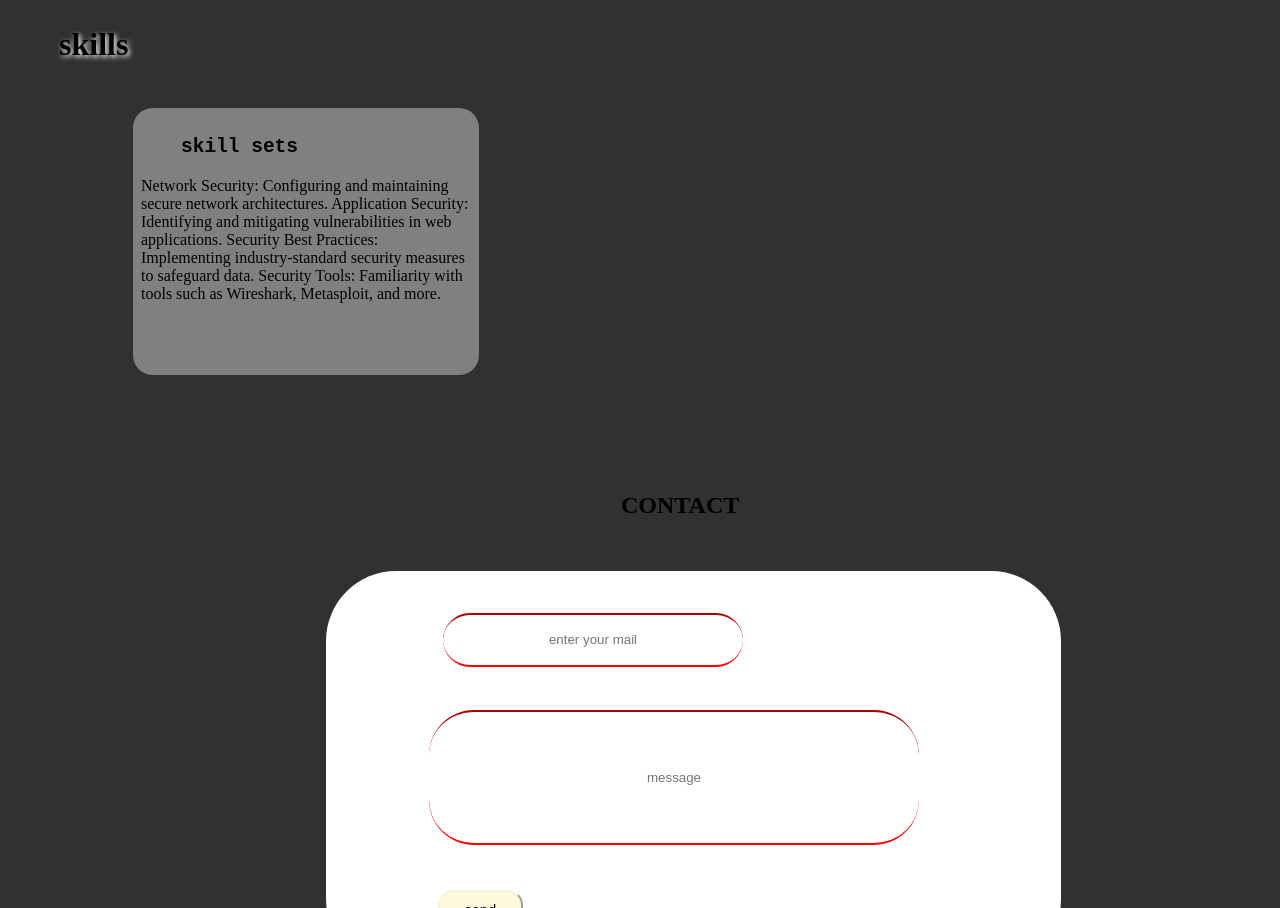
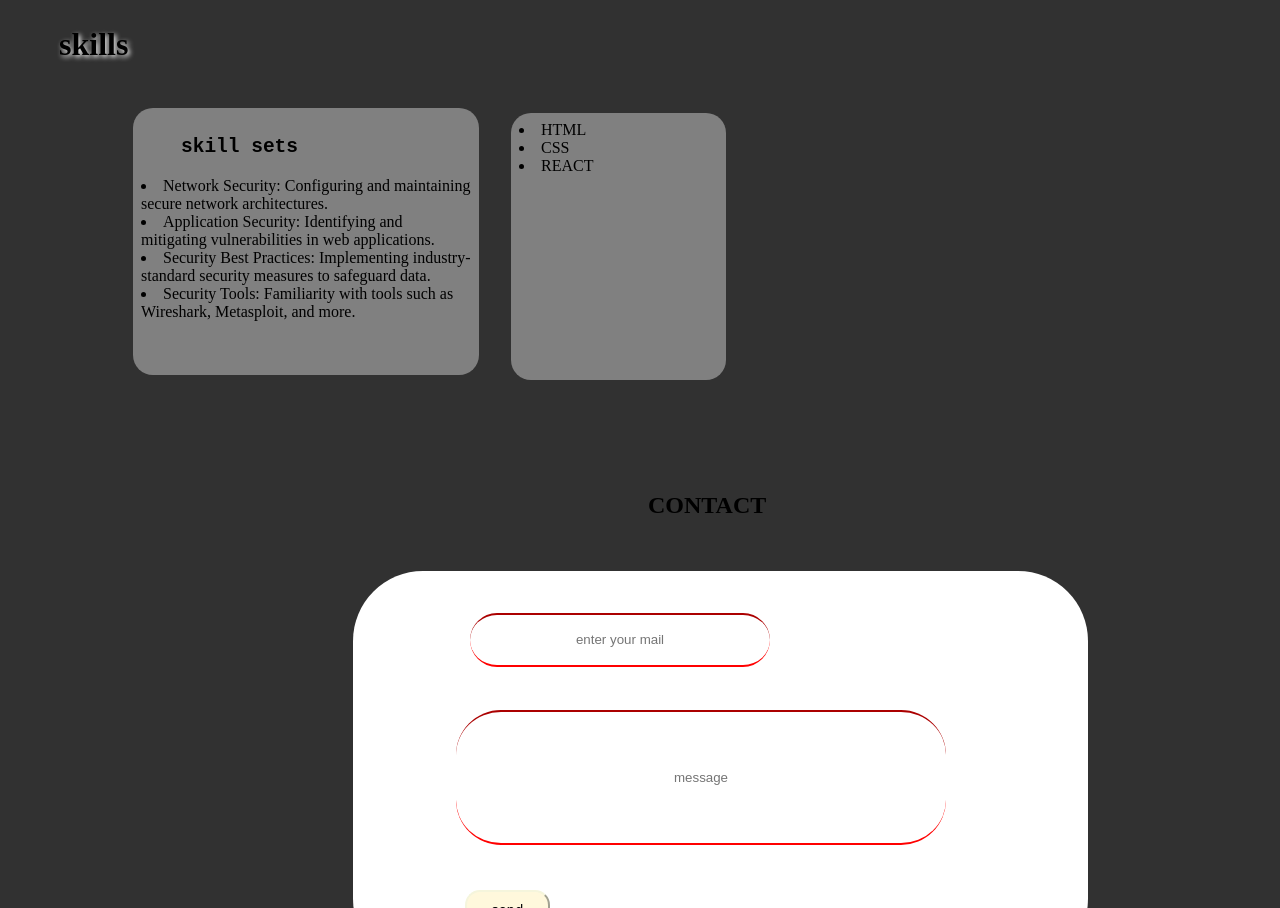
Before and after one commit to IndhuCSE/portfolio, a plain HTML site: page index.html in a window 1280 px wide. Shown: the part 1660-2568 px from the top of the page. Drawn offline with nearby package versions, Linux system fonts and the light colour scheme.

Commit message:
Update index.html

```diff
--- a/index.html
+++ b/index.html
@@ -453,11 +453,15 @@
   <div class="container">
       <div class="b1">
              <h2 style="font-family: monospace;"><ul>skill sets</ul></h2>
-             Network Security: Configuring and maintaining secure network architectures.
-             Application Security: Identifying and mitigating vulnerabilities in web applications.
-             Security Best Practices: Implementing industry-standard security measures to safeguard data.
-             Security Tools: Familiarity with tools such as Wireshark, Metasploit, and more.
+             <li>Network Security: Configuring and maintaining secure network architectures.</li>
+             <li>Application Security: Identifying and mitigating vulnerabilities in web applications.</li>
+             <li>Security Best Practices: Implementing industry-standard security measures to safeguard data.</li>
+             <li>Security Tools: Familiarity with tools such as Wireshark, Metasploit, and more.</li>
       </div>
+      <div class="b2">
+          <li>HTML</li>
+          <li>CSS</li>
+          <li>REACT</li>
   </div>
 </div>
     <div id="contact">
```
